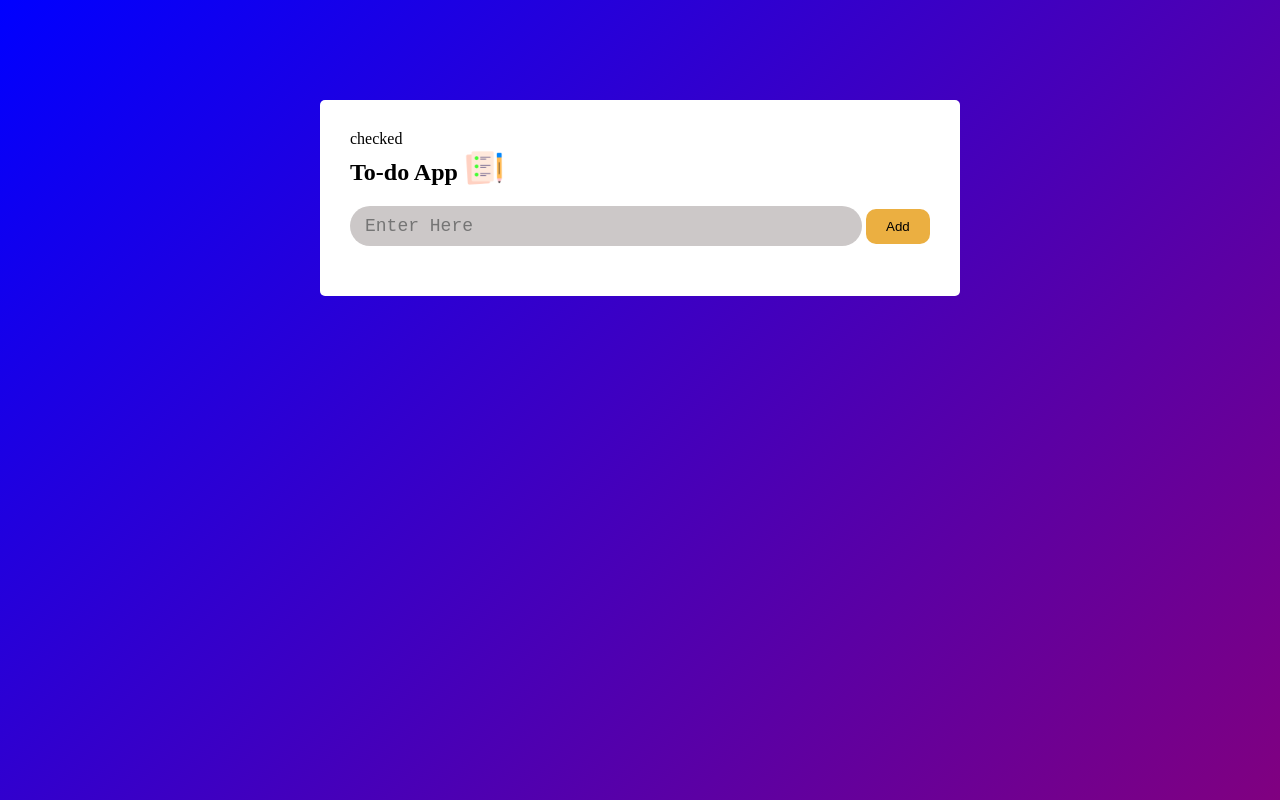
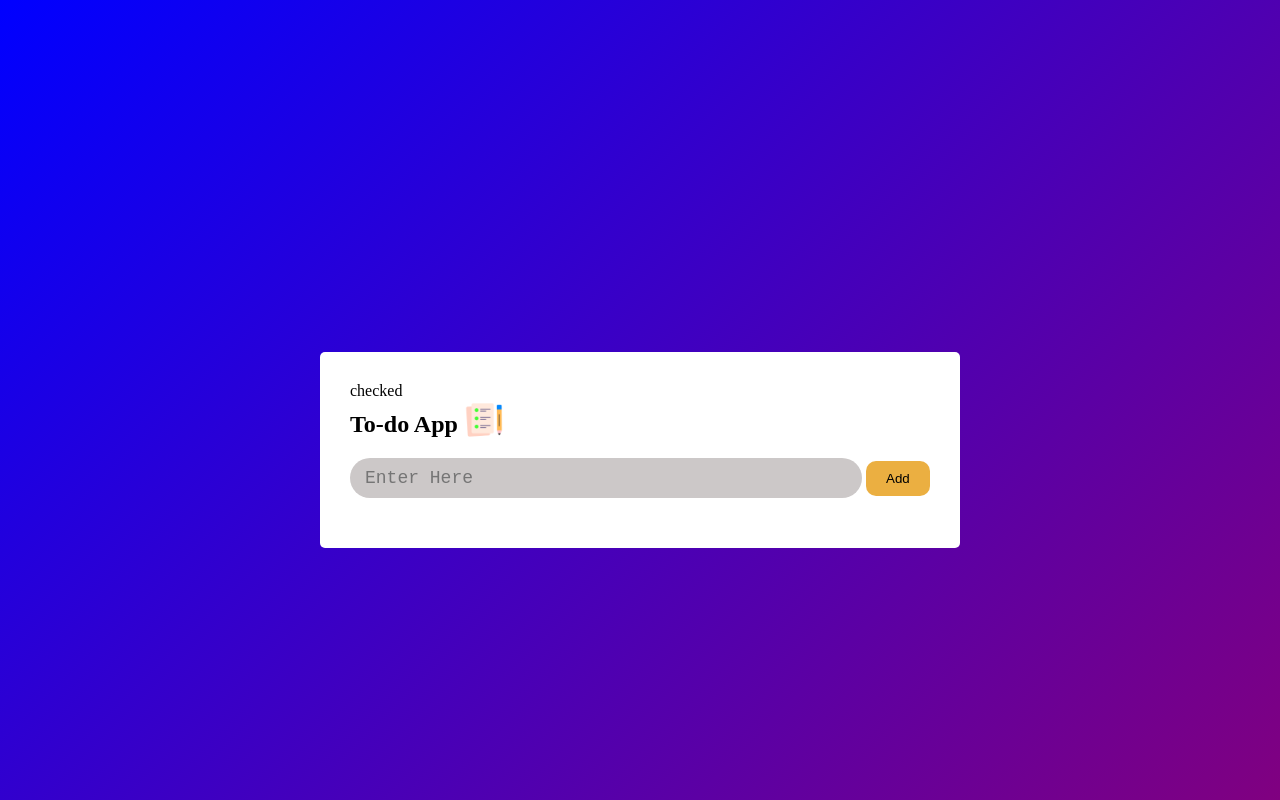
Before and after one commit to devusamaidrees/To-do-list, a plain HTML site: page index.html in a window 1280 px wide. Drawn offline with Linux system fonts and the light colour scheme; files whose address does not match are found by name.

Commit message:
Update style.css

```diff
--- a/style.css
+++ b/style.css
@@ -4,10 +4,11 @@
     box-sizing: border-box;
 }
 .container{
-    width: 100vw;
-    height: 100vh;
-    background:linear-gradient(135deg,blue,purple);
-    overflow: hidden;
+    min-height: 100vh;
+    background: linear-gradient(135deg, blue, purple);
+    display: flex;
+    justify-content: center;
+    align-items: center;
 }
 .app{
     width: 50vw;
```
